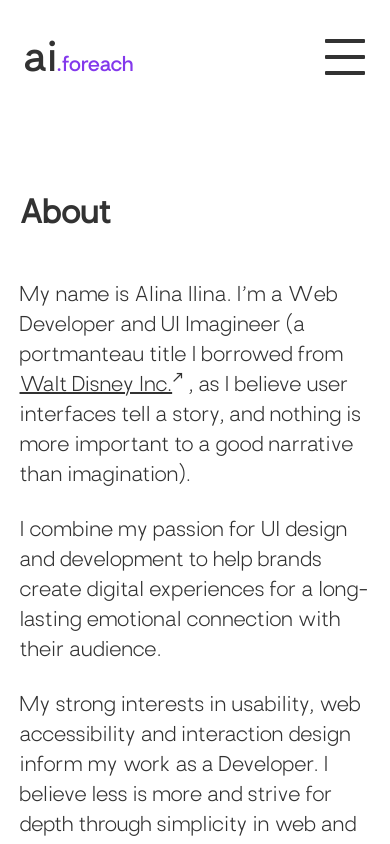
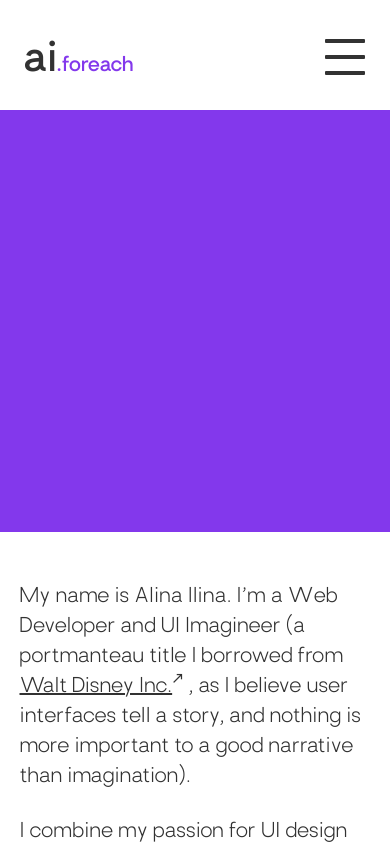
Before and after one commit to alinailina/Cover-Letter, a React (Create React App) app: page /about in a window 390 px wide. Shown: the top 844 px of the page. Built offline with nearby package versions, Linux system fonts and the light colour scheme.

Commit message:
Fixing mobile issues

```diff
--- a/src/components/Navbar.jsx
+++ b/src/components/Navbar.jsx
@@ -60,7 +60,7 @@ const Navbar = () => {
             </a>
           </div>
 
-          <p>© - a &mdash; i, 2020.</p>
+          <p>© - ai.foreach, 2020.</p>
         </li>
       </ul>
     </nav>
--- a/src/components/index.scss
+++ b/src/components/index.scss
@@ -55,28 +55,37 @@ nav {
         }
 
         a {
-          font-size: 1.25rem;
-          line-height: 1.5;
+          font-family: $regular;
+          @include text;
           cursor: pointer;
           &:hover {
             color: $red;
           }
+
+          &::after {
+            content: " \2197";
+            position: relative;
+            top: -10px;
+            display: inline-block;
+
+            @include tablet {
+              top: -8px;
+            }
+            @include phone {
+              top: -6px;
+            }
+          }
         }
 
         a {
-          padding: 15px 10px;
+          padding: 15px;
         }
 
         p {
           font-family: $regular;
           color: $nude;
           padding: 0 0 25px;
-        }
-
-        @include phone {
-          a {
-            font-size: 1rem;
-          }
+          @include text;
         }
       }
     }
@@ -90,11 +99,10 @@ nav {
     //border: 1px solid red;
     width: 150px;
     height: 55px;
-
     display: flex;
     align-items: center;
     justify-content: center;
-    position: fixed;
+    position: absolute;
     top: 65px;
     left: 65px;
     z-index: 2;
@@ -131,7 +139,7 @@ nav {
     width: 50px;
     height: 50px;
     display: block;
-    position: fixed;
+    position: absolute;
     right: 50px;
     top: 50px;
 
--- a/src/layout/About.jsx
+++ b/src/layout/About.jsx
@@ -7,9 +7,7 @@ import css from "./css/About.module.scss";
 const About = () => {
   return (
     <div className={css.container}>
-      <header>
-        <h2>About</h2>
-      </header>
+      <div></div>
       <section>
         <p>
           My name is Alina Ilina. I’m a Web Developer and UI Imagineer (a
--- a/src/layout/css/About.module.scss
+++ b/src/layout/css/About.module.scss
@@ -1,6 +1,22 @@
 @import "../../index.scss";
 
 .container {
+  // Img
+  > div {
+    margin-top: 160px;
+    height: 50vh;
+    background-color: $red;
+    img {
+      height: 50vh;
+      width: 100%;
+      object-fit: cover;
+    }
+
+    @include phone {
+      margin-top: 110px;
+    }
+  }
+
   //Header
   header {
     @include header;
@@ -9,7 +25,7 @@
   // Text
   section:first-of-type {
     @include child-container;
-    padding: 0 0 50px;
+    padding: 50px 0;
 
     p {
       @include text;
--- a/src/layout/css/FAQ.scss
+++ b/src/layout/css/FAQ.scss
@@ -202,7 +202,7 @@
         margin: 15px 0;
 
         input[type="submit"] {
-          width: 200px;
+          width: 225px;
           font-size: 1.5rem;
           padding: 8px 0;
           border: 2px solid $black;
--- a/src/layout/css/Home.module.scss
+++ b/src/layout/css/Home.module.scss
@@ -21,6 +21,7 @@
         color: $red;
         position: relative;
         left: -10px;
+        z-index: -1;
       }
     }
 
@@ -62,6 +63,10 @@
           background-color: $black;
           outline: none;
         }
+
+        @include phone {
+          font-size: 1.5rem;
+        }
       }
 
       // Learn more
@@ -77,47 +82,12 @@
           position: relative;
           top: -10px;
           display: inline-block;
+          z-index: -1;
         }
 
         &:hover {
           color: $red;
           text-decoration: none;
-        }
-      }
-    }
-
-    @include tablet {
-      // Name
-      h1 {
-        font-size: 12rem;
-
-        span {
-          font-size: 4rem;
-          left: -6px;
-        }
-      }
-
-      // Tagline
-      h2 {
-        font-family: $medium;
-        font-size: 2rem;
-      }
-
-      // CTA
-      > div {
-        // Leave request
-        input[type="submit"] {
-          width: 225px;
-          font-size: 1.5rem;
-        }
-
-        // Learn more
-        a:last-of-type {
-          font-size: 1.5rem;
-
-          &::after {
-            top: -8px;
-          }
         }
       }
     }
@@ -147,17 +117,12 @@
         align-items: flex-start;
         padding: 25px 0;
 
-        // Leave request
-        input[type="submit"] {
-          font-size: 1.25rem;
-        }
-
         // Learn more
         a:last-of-type {
-          font-size: 1.25rem;
+          font-size: 1.5rem;
 
           &::after {
-            top: -6px;
+            top: -8px;
           }
         }
       }
--- a/src/layout/css/Portfolio.module.scss
+++ b/src/layout/css/Portfolio.module.scss
@@ -68,7 +68,7 @@
       }
 
       input[type="submit"] {
-        width: 200px;
+        width: 225px;
         font-family: $medium;
         font-size: 1.5rem;
         padding: 10px 0;
```
Also changed, not shown: 1 other file (tests, documents, lock files or other folders).
